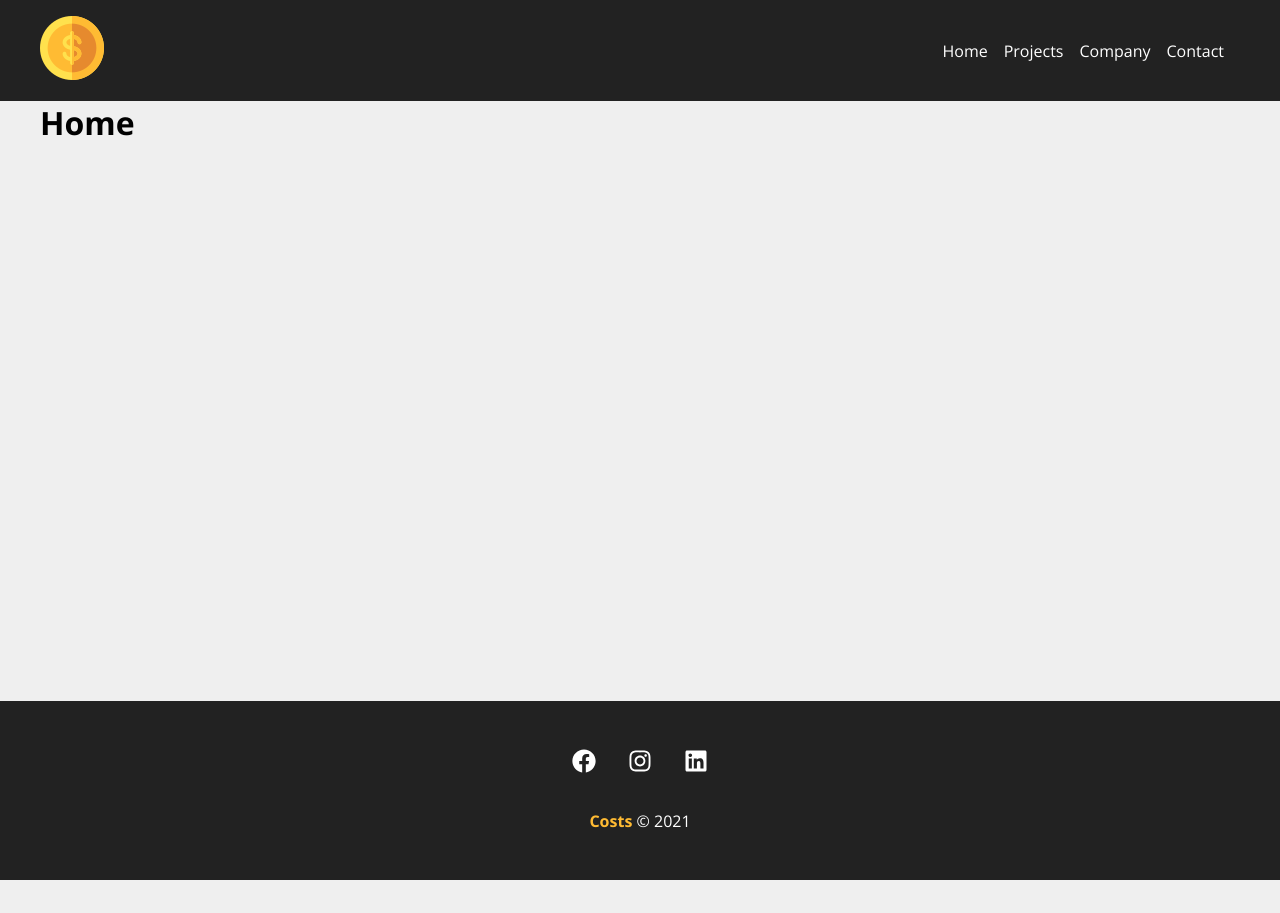
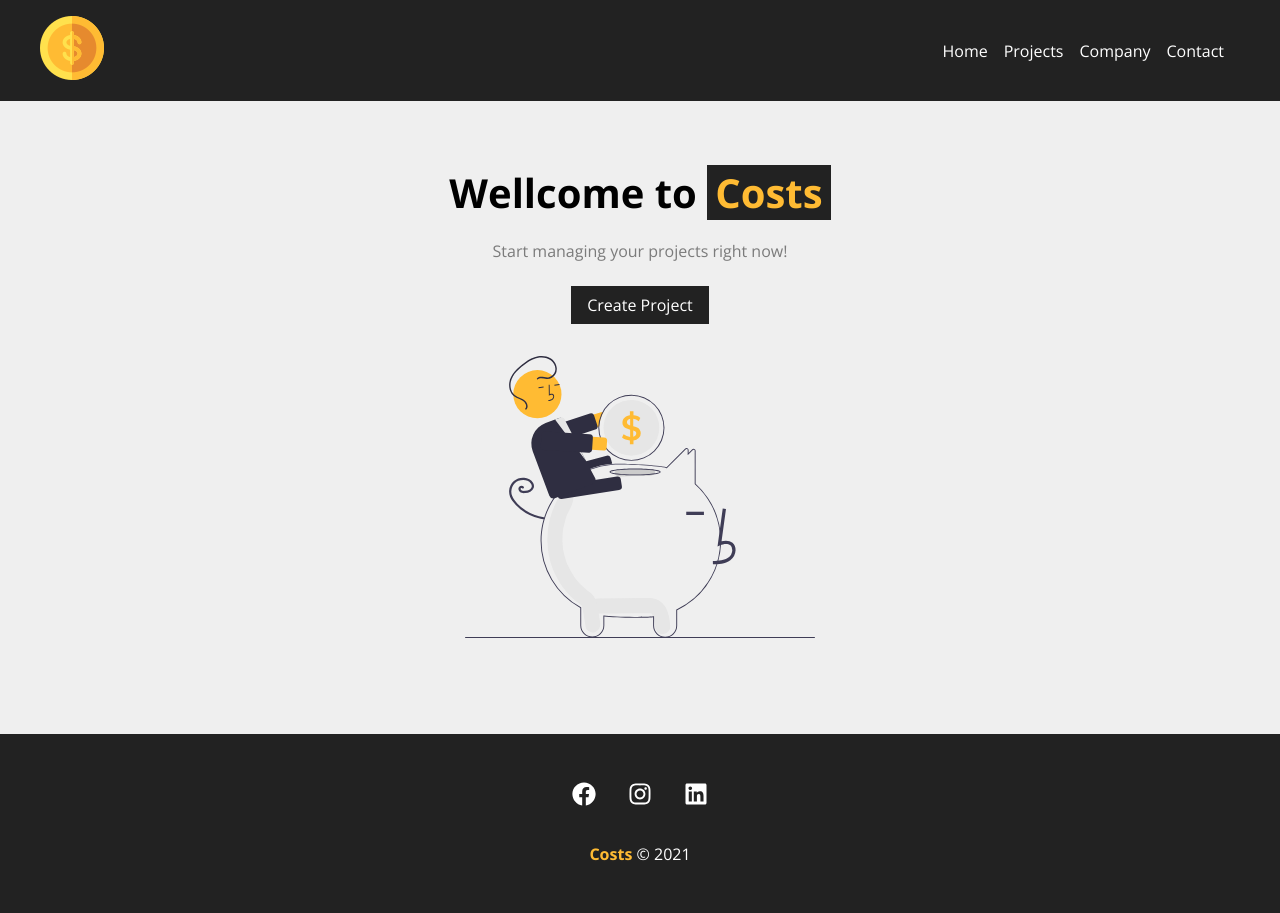
Before and after one commit to henriquengi/project-manager, a React (Create React App) app: page / in a window 1280 px wide. Before the commit the page ends 880 px from the top, so only its background shows below. Built offline with nearby package versions, Linux system fonts and the light colour scheme.

Commit message:
feat: home page

```diff
--- a/src/App.jsx
+++ b/src/App.jsx
@@ -23,6 +23,9 @@ function App() {
           <Route path="/company">
             <Company />
           </Route>
+          <Route path="/newproject">
+            <NewProject />
+          </Route>
           <Route path="/contact">
             <Contact />
           </Route>
--- /dev/null
+++ b/src/components/layout/LinkButton.jsx
@@ -0,0 +1,12 @@
+import styles from "./LinkButton.module.css";
+import { Link } from "react-router-dom";
+
+function LinkButton({ to, text }) {
+  return (
+    <Link className={styles.btn} to={to}>
+      {text}
+    </Link>
+  )
+}
+
+export default LinkButton;
--- /dev/null
+++ b/src/components/layout/LinkButton.module.css
@@ -0,0 +1,11 @@
+.btn {
+  background-color: #222;
+  color: #FFF;
+  padding: .5em 1em;
+  text-decoration: none;
+  transition: 0.5s;
+}
+
+.btn:hover {
+  color: #ffbb33;
+}
--- a/src/components/pages/Home.jsx
+++ b/src/components/pages/Home.jsx
@@ -1,5 +1,18 @@
+import styles from "./Home.module.css";
+import savings from "../../img/savings.svg";
+import LinkButton from "../layout/LinkButton";
+
 function Home() {
-  return <h1>Home</h1>;
+  return (
+    <section className={styles.home_container}>
+      <h1>
+        Wellcome to <span>Costs</span>
+      </h1>
+      <p>Start managing your projects right now!</p>
+      <LinkButton to="/newproject" text="Create Project" />
+      <img src={savings} alt="Costs" />
+    </section>
+  );
 }
 
 export default Home;
--- /dev/null
+++ b/src/components/pages/Home.module.css
@@ -0,0 +1,29 @@
+.home_container {
+  width: 100%;
+  display: flex;
+  flex-direction: column;
+  align-items: center;
+  justify-content: center;
+  padding: 4em;
+}
+
+.home_container h1 {
+  font-size: 2.5em;
+  margin-bottom: 0.5em;
+}
+
+.home_container h1 span {
+  color: #ffbb33;
+  padding: 0 0.2em;
+  background-color: #222;
+}
+
+.home_container p {
+  margin-bottom: 1.5em;
+  color: #7b7b7b;
+}
+
+.home_container img {
+  width: 350px;
+  margin: 2em;
+}
```
